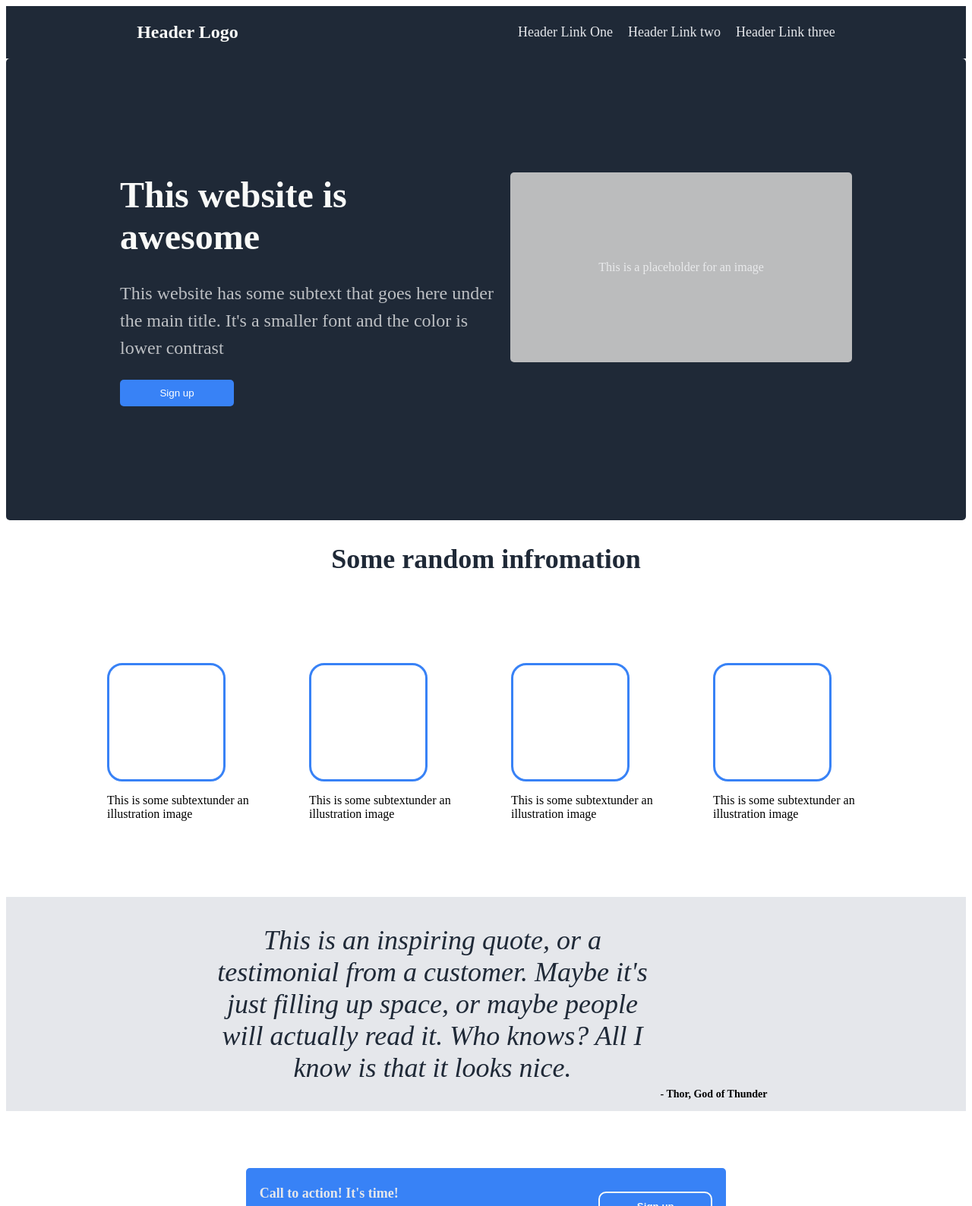
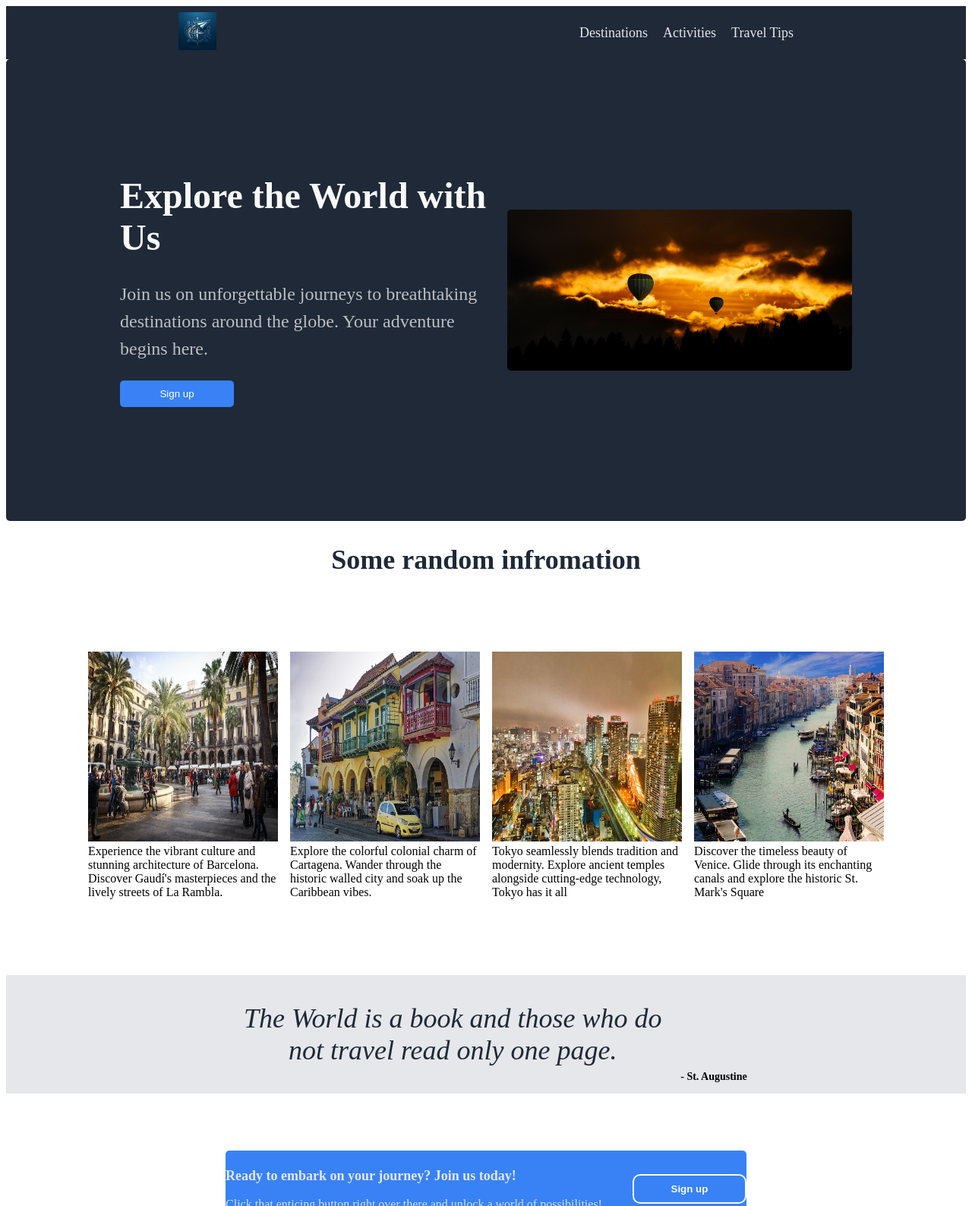
Before and after one commit to ArdiSyla/landing-page, a plain HTML site: page index.html in a window 1280 px wide. Shown: the top 1588 px of the page at 76% size. Drawn offline with Linux system fonts and the light colour scheme.

Commit message:
added the images

```diff
--- a/index.html
+++ b/index.html
@@ -9,56 +9,56 @@
 <body>
     <header>
             <div class="logo">
-                Header Logo
+                <img src="./images/logo.jpg" alt="page logo">
         </div>
             <ul class="links">
-                <li><a href="#">Header Link One</a></li>
-                <li><a href="#">Header Link two</a></li>
-                <li><a href="#">Header Link three</a></li>
+                <li><a href="#">Destinations</a></li>
+                <li><a href="#">Activities</a></li>
+                <li><a href="#">Travel Tips</a></li>
             </ul>
     </header>
     <main>
         <div class="container">
             <div class="text-container">
-                <h1 class="hh">This website is awesome</h1>
-                <p class="subtext">This website has some subtext that goes here under the main title. It's a smaller font and the color is lower contrast</p>
+                <h1 class="hh">Explore the World with Us</h1>
+                <p class="subtext">Join us on unforgettable journeys to breathtaking destinations around the globe. Your adventure begins here.</p>
                 <button>Sign up</button>
             </div>
             <div class="image-container">
-                <p class="image-placeholder">This is a placeholder for an image</p>
+                <img src="./images/ballon.jpg" alt="Travel Image">
             </div>
         </div>
         <div class="title">Some random infromation</div>
    <div class="items">
     <div class="info">
-    <!-- <img src="./images/barberry.png" alt="barberry">  --> <p class="img"></p>
-    <div class="text">This is some subtextunder an illustration image</div>
+    <img src="./images/barcelona.jpg" alt="barcelona">
+    <div class="text">Experience the vibrant culture and stunning architecture of Barcelona. Discover Gaudí's masterpieces and the lively streets of La Rambla.</div>
 </div>
 
 <div class="info">
-    <!-- <img src="./images/chilli.png" alt="chili"> --><p class="img"></p>
-    <div class="text">This is some subtextunder an illustration image</div>
+    <img src="./images/cartagena.jpg" alt="cartagena">
+    <div class="text">Explore the colorful colonial charm of Cartagena. Wander through the historic walled city and soak up the Caribbean vibes.</div>
 </div>
 
 <div class="info">
-    <!-- <img src="./images/pepper.png" alt="pepper"> --> <p class="img"></p>
-    <div class="text">This is some subtextunder an illustration image</div>
+    <img src="./images/tokyo.jpg" alt="tokyo">
+    <div class="text"> Tokyo seamlessly blends tradition and modernity. Explore ancient temples alongside cutting-edge technology, Tokyo has it all </div>
 </div>
 
     <div class="info">
-    <!-- <img src="./images/saffron.png" alt="saffron"> --> <p class="img"></p>
-    <div class="text">This is some subtextunder an illustration image</div>
+    <img src="./images/venice.jpg" alt="venice">
+    <div class="text">Discover the timeless beauty of Venice. Glide through its enchanting canals and explore the historic St. Mark's Square</div>
     </div>
     </div>
     <div class="quote-container">
-        <p class="quote"><i>This is an inspiring quote, or a testimonial from a customer. Maybe it's just filling up space, or maybe people will actually read it. Who knows? All I know is that it looks nice.</i></p>
-        <p class="author">- Thor, God of Thunder</p>
+        <p class="quote"><i>The World is a book and those who do not travel read only one page.</i></p>
+        <p class="author">- St. Augustine</p>
     </div>
     <div class="cta-container">
         <div class="cta-box">
             <div class="cta-text">
-                <h3 class="cta-header">Call to action! It's time!</h3>
-                <p class="cta-paragraph">Sign up for our product by clicking that button right over there!</p>
+                <h3 class="cta-header">Ready to embark on your journey? Join us today!</h3>
+                <p class="cta-paragraph">Click that enticing button right over there and unlock a world of possibilities!</p>
             </div>
             <button class="cta-button">Sign up</button>
         </div>
--- a/style.css
+++ b/style.css
@@ -19,10 +19,10 @@ a{
     color: #E5E7EB;
     font-size: 18px;
 }
-.logo{
-    font-size: 24px;
-    font-weight: 900;
-    color: #F9FAF8;
+
+.logo img {
+    max-height: 50px;
+    width: auto;
 }
 .container {
     display: flex;
@@ -62,19 +62,19 @@ button {
 }
 
 .image-container {
-    background-color: #cccccc;
-    width: 1000px;
-    height: 250px;
-    border-radius: 5px;
+  width: 100%;
     display: flex;
     justify-content: center;
     align-items: center;
-    opacity: 0.9;
+    border-radius: 5px;
+    overflow: hidden;
 }
-.image-placeholder {
-    color: #fff;
+.image-container img {
+    max-width: 100%;
+    height: auto;
+    border-radius: 5px;
+}
 
-}
 .items{
     display: flex;
     align-items: center;
@@ -82,11 +82,9 @@ button {
     padding: 100px;
   }
 
-  .img {
-    width: 150px;
-    height: 150px;
-    border:3px  solid #3882F6 ;
-    border-radius: 20px;
+  .info img {
+        width: 250px;
+        height: 250px;
   }
 
   .title {
@@ -97,10 +95,10 @@ button {
     margin-top: 30px;
   }
   .info{
-    max-width: 200px;
+    max-width: 250px;
     flex-wrap: wrap;
+}
 
-}
 
 .quote-container {
     background-color: #E5E7EB;
```
Also changed, not shown: images/ballon.jpg (added), images/barcelona.jpg (added), images/cartagena.jpg (added), images/logo.jpg (added), images/tokyo.jpg (added), images/venice.jpg (added).
